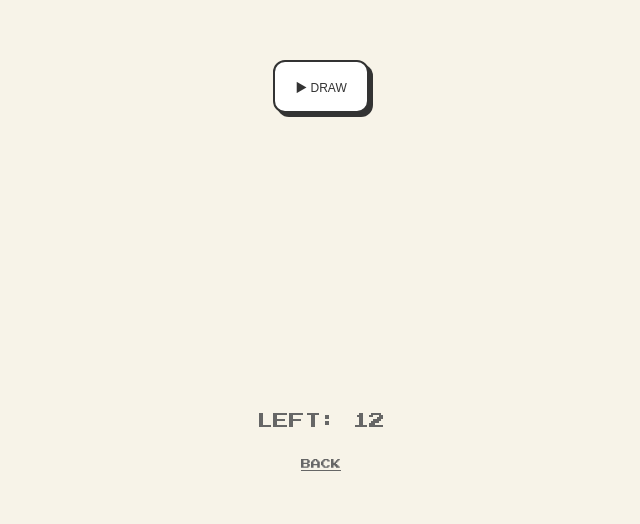
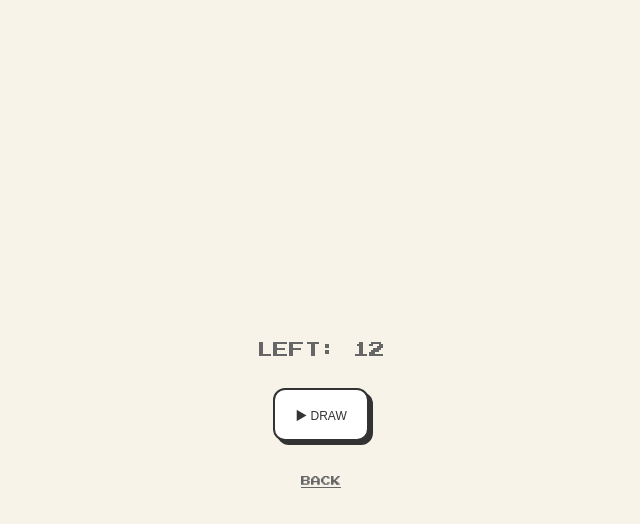
Before and after one commit to solune00/lab, a plain HTML site: page notes12.html in a window 1280 px wide. Shown: the part 136-660 px from the top of the page, without its empty margins (319-959 px from the left). Drawn offline with Linux system fonts and the light colour scheme.

Commit message:
Add files via upload

```diff
--- a/notes12.html
+++ b/notes12.html
@@ -31,6 +31,8 @@ button {
   background: white;
   color: #333;
   box-shadow: 4px 4px 0 #333;
+margin-top: 30px;
+margin-bottom: 5px;
 }
 
 button:active {
@@ -52,7 +54,7 @@ button:active {
 }
 
 .back {
-  display: inline-block;
+  display: block;
   margin-top: 30px;
   font-size: 10px;
   color: #666;
@@ -63,10 +65,11 @@ button:active {
 <body>
 
 <div class="container">
-  <button onclick="draw()">▶ DRAW</button>
 
   <div id="result"></div>
   <div id="remaining"></div>
+
+ <button onclick="draw()">▶ DRAW</button>
 
   <a href="index.html" class="back">BACK</a>
 </div>
```
Also changed, not shown: kazuomikuji.html (+5 -2 lines).
